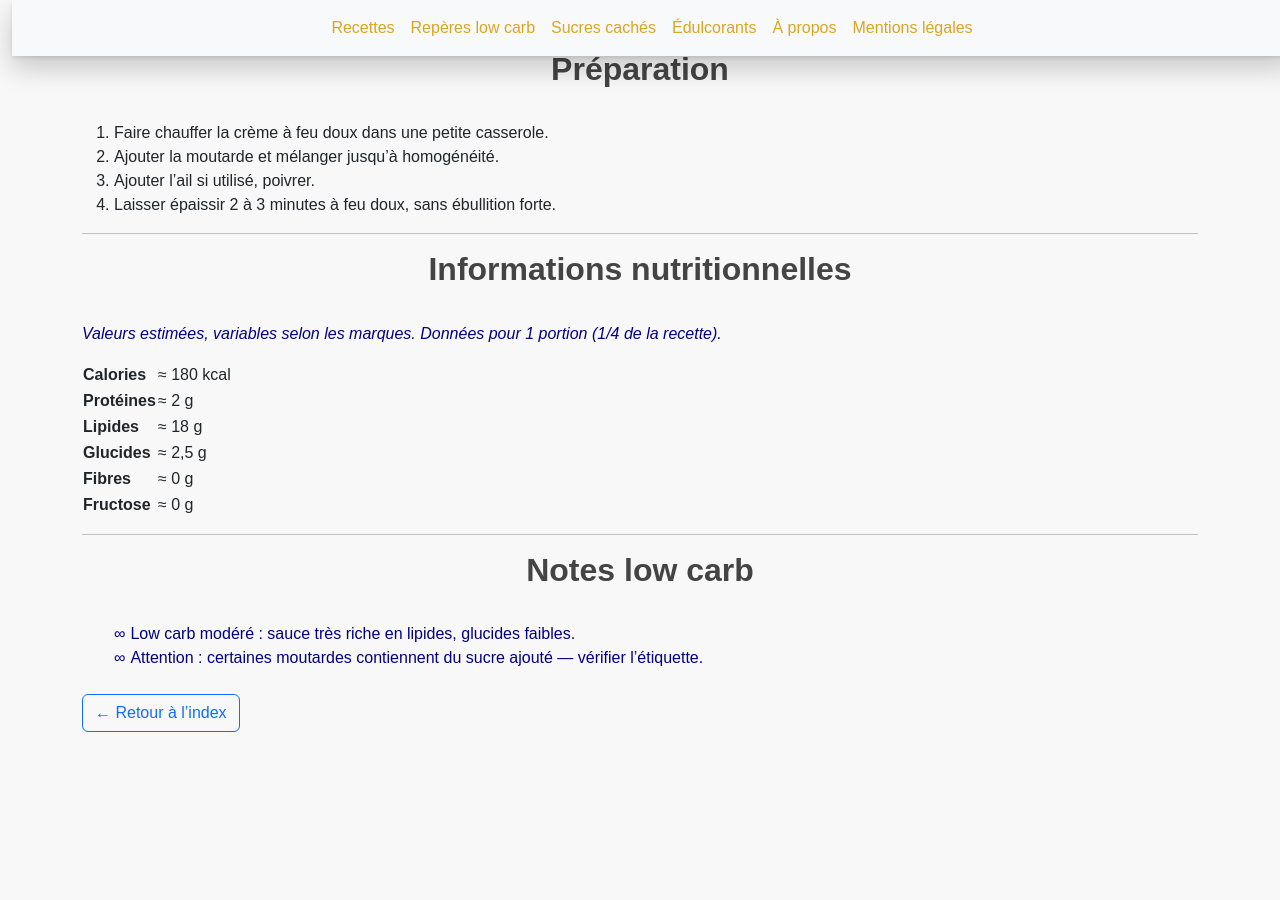
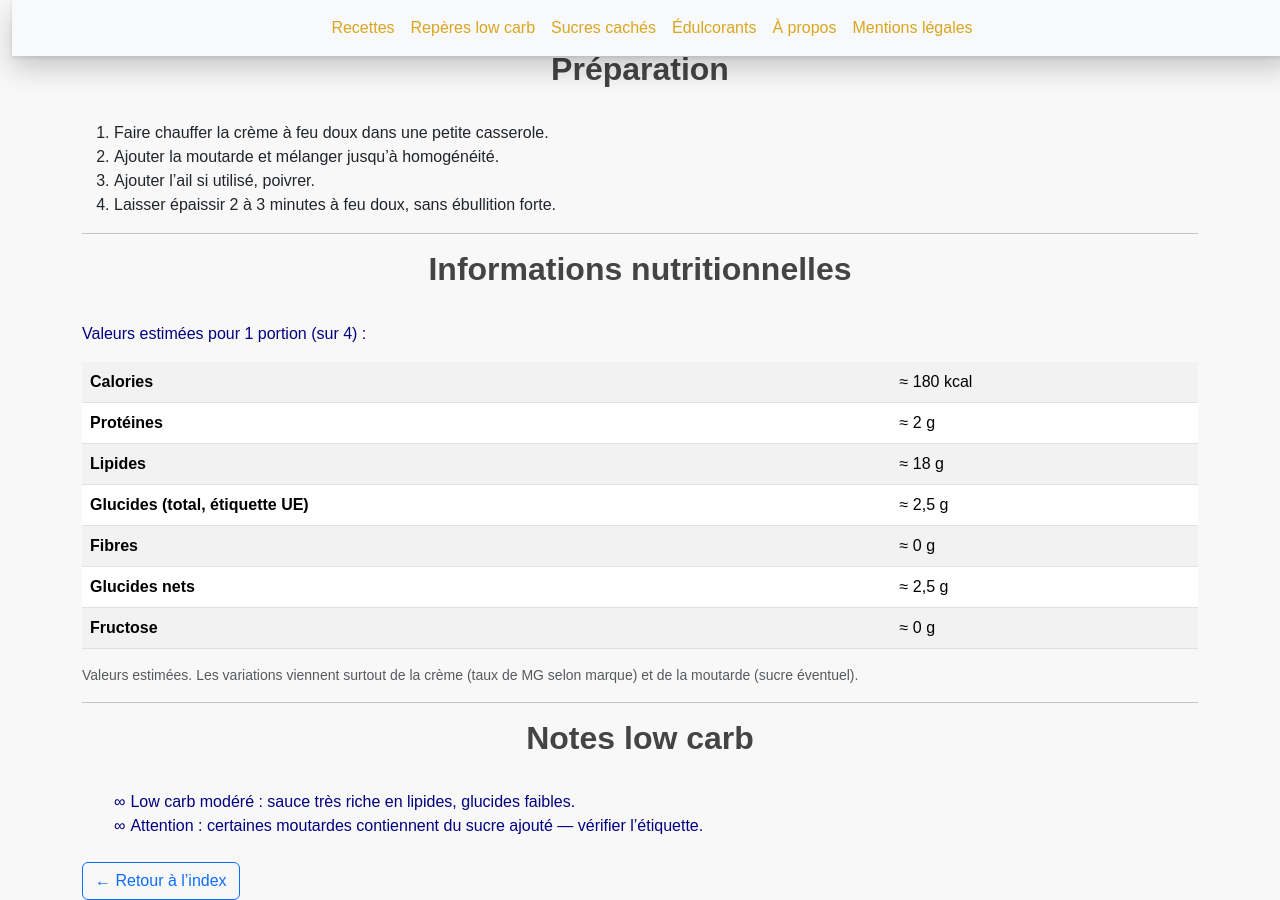
Before and after one commit to laurie-boissay/laurie-boissay.github.io, a Jekyll site: the page built from recettes/sauce-creme-moutarde.html, in a window 1280 px wide and 900 px high, scrolled down 649 px. Built offline with Jekyll 4.4.1, drawn with Linux system fonts in a browser that asks for light colours; before the commit the page ends 1381 px from its top, so only the background shows below that.

Commit message:
Update sauce-creme-moutarde.html

```diff
--- a/recettes/sauce-creme-moutarde.html
+++ b/recettes/sauce-creme-moutarde.html
@@ -74,41 +74,26 @@ extra_head: |
 <hr>
 
 <h2>Informations nutritionnelles</h2>
+<p>Valeurs estimées pour 1 portion (sur 4) :</p>
 
-<p class="recipe-nutrition__disclaimer">
-  <em>Valeurs estimées, variables selon les marques. Données pour 1 portion (1/4 de la recette).</em>
-</p>
-
-<div class="recipe-nutrition">
-  <table class="recipe-nutrition__table">
+<div class="table-responsive">
+  <table class="table table-striped">
     <tbody>
-      <tr>
-        <th scope="row">Calories</th>
-        <td>≈ 180 kcal</td>
-      </tr>
-      <tr>
-        <th scope="row">Protéines</th>
-        <td>≈ 2 g</td>
-      </tr>
-      <tr>
-        <th scope="row">Lipides</th>
-        <td>≈ 18 g</td>
-      </tr>
-      <tr>
-        <th scope="row">Glucides</th>
-        <td>≈ 2,5 g</td>
-      </tr>
-      <tr>
-        <th scope="row">Fibres</th>
-        <td>≈ 0 g</td>
-      </tr>
-      <tr>
-        <th scope="row">Fructose</th>
-        <td>≈ 0 g</td>
-      </tr>
+      <tr><th>Calories</th><td>≈ 180 kcal</td></tr>
+      <tr><th>Protéines</th><td>≈ 2 g</td></tr>
+      <tr><th>Lipides</th><td>≈ 18 g</td></tr>
+      <tr><th>Glucides (total, étiquette UE)</th><td>≈ 2,5 g</td></tr>
+      <tr><th>Fibres</th><td>≈ 0 g</td></tr>
+      <tr><th>Glucides nets</th><td>≈ 2,5 g</td></tr>
+      <tr><th>Fructose</th><td>≈ 0 g</td></tr>
     </tbody>
   </table>
 </div>
+
+<p class="small text-muted">
+  Valeurs <strong>estimées</strong>.
+  Les variations viennent surtout de la crème (taux de MG selon marque) et de la moutarde (sucre éventuel).
+</p>
 
 <hr>
 
```
